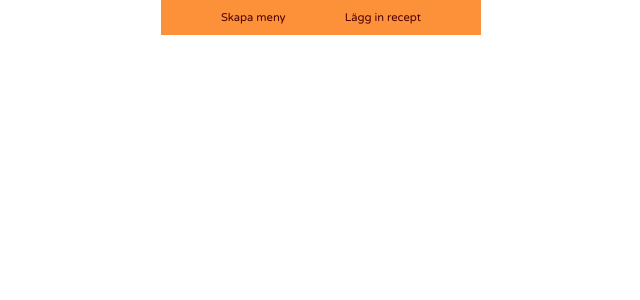
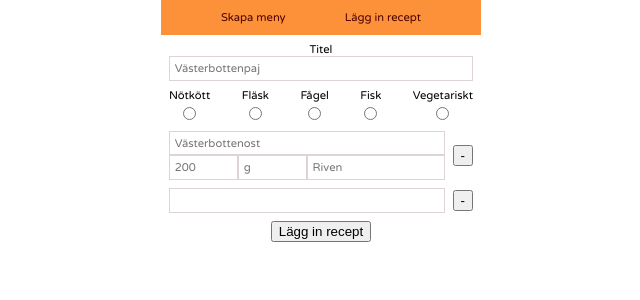
Before and after one commit to ellinorcarlstedt/matveckan, a React (Create React App) app: page /recept in a window 1280 px wide. Shown: the top 300 px of the page, without its empty margins (319-959 px from the left). Built offline with nearby package versions, Linux system fonts and the light colour scheme.

Commit message:
First draft of visual recepie input component. Only html css, No js functionality

```diff
--- a/src/App.css
+++ b/src/App.css
@@ -145,6 +145,69 @@
   color: #FC913A;
 }
 
+.recepie-input-moderator {
+  margin: 0.5rem;
+}
+
+.recepie-input-moderator input {
+  border: 1px solid rgb(221, 213, 213);
+  padding: 0.3rem;
+  font-family: Garamond, Cambria;
+  font-family: 'Varela Round';
+  font-size: 0.7rem;
+}
+
+.input-title,
+.input-description,
+.input-ingredients-wrapper,
+.input-category {
+  margin-bottom: 0.5rem;
+}
+
+.input-ingredients,
+.input-category {
+  display: flex;
+  flex-direction: row;
+  align-items: center;
+  justify-content: space-between;
+  flex-wrap: wrap;
+}
+
+.input-title input,
+.input-description input {
+  width: 100%;
+}
+
+.input-description,
+.input-ingredients-wrapper {
+  display: flex;
+  flex-direction: row;
+  align-items: center;
+  justify-content: space-between;
+}
+
+.input-description-row,
+.input-ingredients {
+  flex-grow: 2;
+  margin-right: 0.5rem;
+}
+
+.input-ingredients-name {
+  width: 100%;
+}
+
+.input-ingredients-details {
+  width: 50%;
+}
+.input-ingredients-amount,
+.input-ingredients-unit {
+  width: 25%;
+}
+
+.input-category input {
+  margin-top: 0.3rem;
+}
+
 @media (min-width: 1000px) {
   .App {
     width: 25%;
--- /dev/null
+++ b/src/Components/InputDescription.js
@@ -0,0 +1,13 @@
+import React from 'react';
+import '../App.css';
+
+function InputDescription() {
+    return (
+        <div className="input-description">
+            <input type="text" className="input-description-row"/>
+            <button type="button">-</button>
+        </div>
+    )
+}
+
+export default InputDescription
--- /dev/null
+++ b/src/Components/InputIngredients.js
@@ -0,0 +1,18 @@
+import React from 'react';
+import '../App.css';
+
+function InputIngredients() {
+    return (
+        <div className="input-ingredients-wrapper">
+          <div className="input-ingredients">
+            <input type="text" name="ingredient" className="input-ingredients-name" placeholder="Västerbottenost"/>
+            <input type="text" name="amount" className="input-ingredients-amount" placeholder="200"/>
+            <input type="text" name="unit" className="input-ingredients-unit" placeholder="g"/>
+            <input type="text" name="details" className="input-ingredients-details" placeholder="Riven"/>
+          </div>
+          <button type="button">-</button>
+        </div>
+    )
+}
+
+export default InputIngredients
--- a/src/Components/RecepieIngredients.js
+++ b/src/Components/RecepieIngredients.js
@@ -13,13 +13,13 @@ function RecepieIngredients(props) {
             if (ingredient.amount === null) {
                 let ingredientName = firstLetterUppercase(ingredient.name);
                 return (
-                    <div>
+                    <div key={i}>
                         <p>{ingredientName}</p>
                     </div>
                 )
             } else {
             return (
-                <div>
+                <div key={i}>
                     <p>{`${ingredient.amount} ${ingredient.unit} ${ingredient.name}`}</p>
                 </div>
                 )
--- a/src/Components/RecepieInputModerator.js
+++ b/src/Components/RecepieInputModerator.js
@@ -1,10 +1,61 @@
-import React from 'react';
+import React, { useState } from 'react';
+import InputIngredients from './InputIngredients';
+import InputDescription from './InputDescription';
 import '../App.css';
 
 
 function RecepieInputModerator() {
+
+  const [ titleInput, setTitleInput ] = useState("");
+  const [ categoryInput, setCategoryInput ] = useState("");
+  const [ ingredientsInput, setIngredientsInput ] = useState([]);
+  const [ descriptionInput, setDescriptionInput ] = useState([]);
+
+  const handleSubmit = (e) => {
+    e.preventDefault();
+    console.log("Submit will be handled here");
+  }
+
+  const handleChange = (e) => {
+    e.preventDefault();
+    console.log("Change will be handled here");
+  }
+
   return (
     <div className="recepie-input-moderator">
+
+      <form onSubmit={handleSubmit}>
+
+        <div className="input-title">
+          <label><p>Titel</p>
+            <input type="text" name="title" placeholder="Västerbottenpaj" value={titleInput} onChange={(e => setTitleInput(e.target.value)) }/>
+          </label>
+        </div>
+
+        <div className="input-category">
+          <label htmlFor="Nöt"><p>Nötkött</p>
+            <input type="radio" id="Nöt" name="category" value="1" />
+          </label>
+          <label htmlFor="Fläsk"><p>Fläsk</p>
+            <input type="radio" id="Fläsk" name="category" value="5" />
+          </label>
+          <label htmlFor="Fågel"><p>Fågel</p>
+            <input type="radio" id="Fågel" name="category" value="2" />
+          </label>
+          <label htmlFor="Fisk"><p>Fisk</p>
+            <input type="radio" id="Fisk" name="category" value="3" />
+          </label>
+          <label htmlFor="Vegetariskt"><p>Vegetariskt</p>
+            <input type="radio" id="Vegetariskt" name="category" value="4" />
+          </label>
+        </div>
+
+        <InputIngredients />
+
+        <InputDescription />
+
+        <button type="submit" name="submit">Lägg in recept</button>
+      </form>
 
     </div>
   );
```
Also changed, not shown: src/recepies.js (+208 -105 lines).
